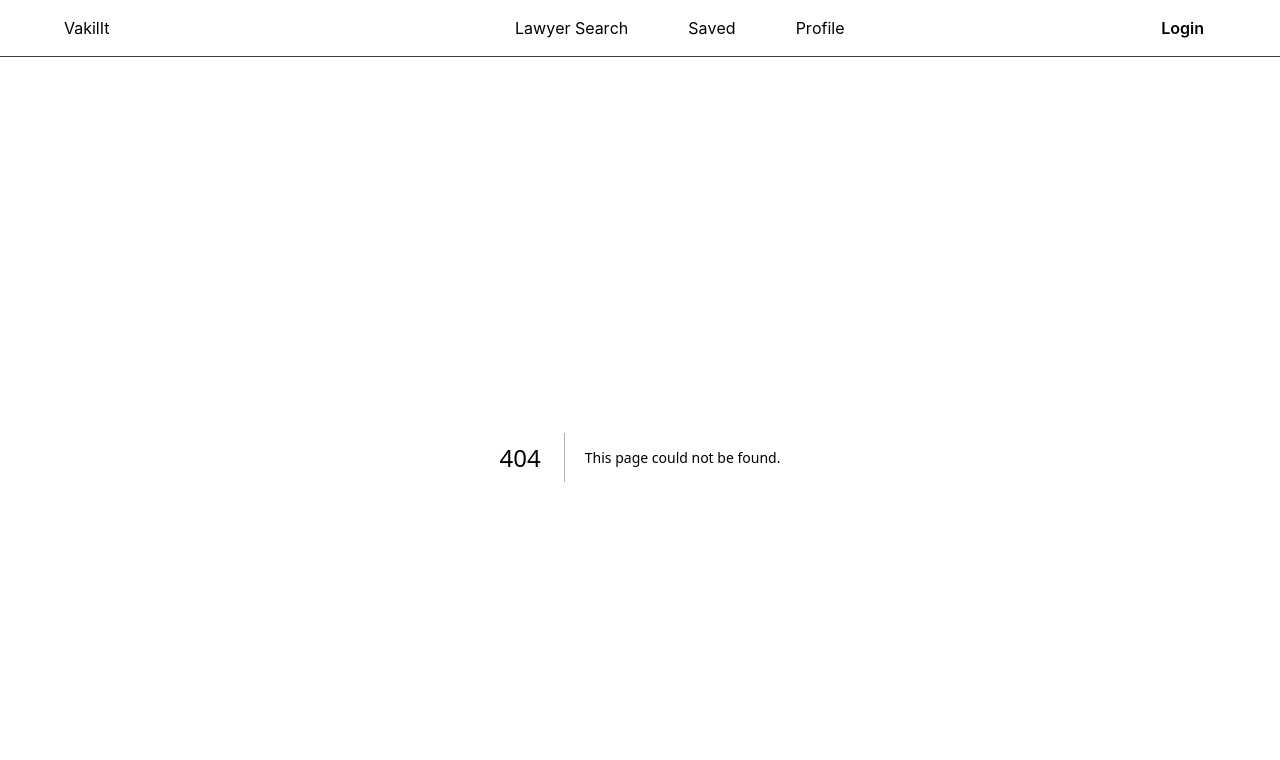
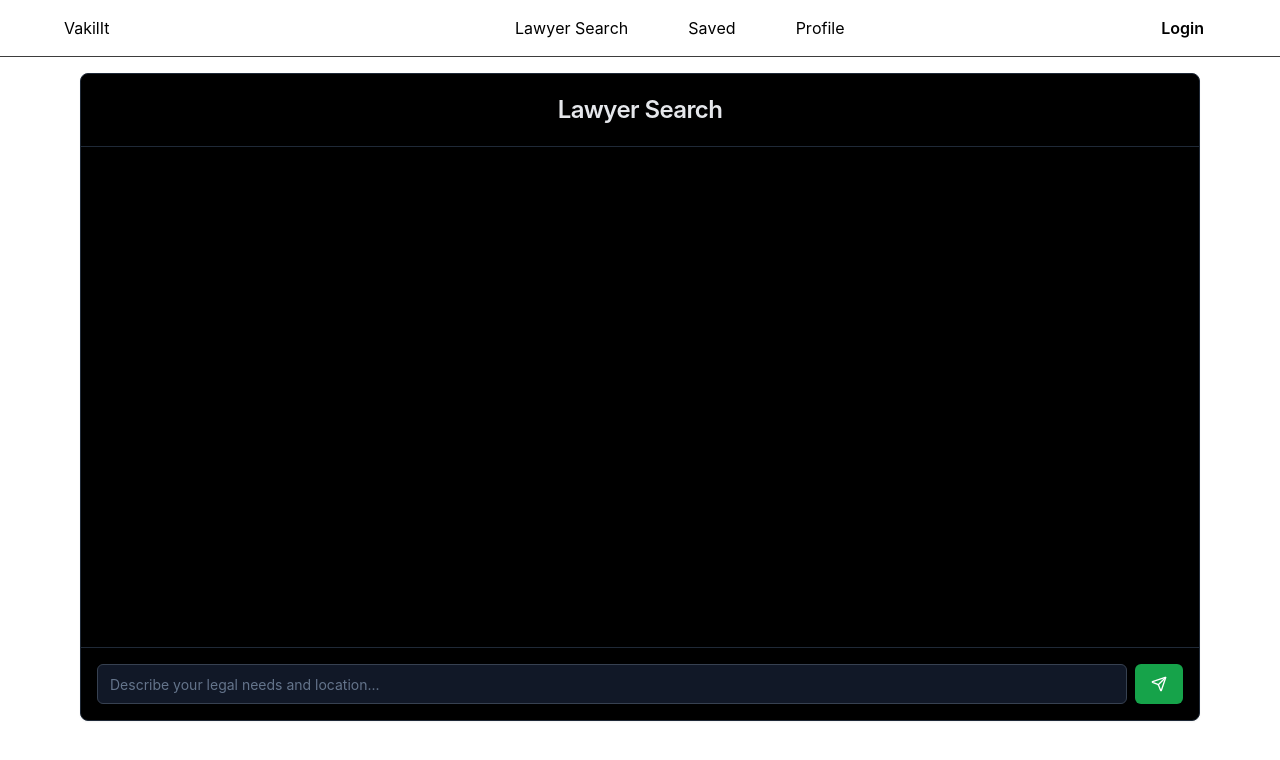
Before and after one commit to vishwajeet-sharma/landing-vkit, a Next.js app: page /saved in a window 1280 px wide. Before the commit this address had no page. Shown: the top 760 px of the page. Built offline with nearby package versions, Linux system fonts and the light colour scheme.

Commit message:
Added url

```diff
--- /dev/null
+++ b/src/app/(main)/saved/page.tsx
@@ -0,0 +1,168 @@
+'use client';
+
+import React, { useState } from 'react';
+import { Card, CardContent, CardHeader, CardTitle } from '@/components/card';
+import { Input } from '@/components/input';
+import { Button } from '@/components/button';
+import { ScrollArea } from '@/components/scroll-area';
+import { Send } from 'lucide-react';
+import { EmojiEvents, Star } from '@mui/icons-material';
+
+interface Lawyer {
+    Name: string;
+    "Cases Won": string;
+    Rating: string;
+    Fees: string;
+    "Area of Expertise": string;
+}
+
+interface Message {
+    role: 'user' | 'assistant';
+    content: string;
+    lawyers?: Lawyer[];
+    error?: string;
+}
+
+const Chatbot = () => {
+    const [messages, setMessages] = useState<Message[]>([]);
+    const [input, setInput] = useState('');
+    const [isLoading, setIsLoading] = useState(false);
+
+    const sendMessage = async () => {
+        if (!input.trim() || isLoading) return;
+
+        setIsLoading(true);
+        const userMessage: Message = { role: 'user', content: input };
+        setMessages(prev => [...prev, userMessage]);
+
+        try {
+            const response = await fetch('/api/generate', {
+                method: 'POST',
+                headers: { 'Content-Type': 'application/json' },
+                body: JSON.stringify({ prompt: input }),
+            });
+
+            const data = await response.json();
+            console.log('API Response:', data); // Debug log
+
+            if (!response.ok) {
+                throw new Error(data.error || 'Failed to get recommendations');
+            }
+
+            if (Array.isArray(data) && data.length > 0) {
+                const aiMessage: Message = {
+                    role: 'assistant',
+                    content: 'Here are some recommended lawyers based on your requirements:',
+                    lawyers: data
+                };
+                setMessages(prev => [...prev, aiMessage]);
+            } else {
+                throw new Error('Invalid response format');
+            }
+
+        } catch (error) {
+            console.error('Error:', error);
+            const errorMessage: Message = {
+                role: 'assistant',
+                content: error instanceof Error ? error.message : 'An error occurred',
+                error: 'error'
+            };
+            setMessages(prev => [...prev, errorMessage]);
+        }
+
+        setIsLoading(false);
+        setInput('');
+    };
+
+    return (
+        <div className="w-full max-w-6xl mx-auto p-4">
+            <Card className="bg-black border-gray-800">
+                <CardHeader className="border-b border-gray-800">
+                    <CardTitle className="text-gray-200 mx-auto">Lawyer Search</CardTitle>
+                </CardHeader>
+                <CardContent className="p-0">
+                    <ScrollArea className="h-[500px] p-4">
+                        <div className="space-y-4">
+                            {messages.map((message, index) => (
+                                <div
+                                    key={index}
+                                    className={`flex ${message.role === 'user' ? 'justify-end' : 'justify-start'} mb-4`}
+                                >
+                                    <div
+                                        className={`max-w-[80%] rounded-lg p-3 ${
+                                            message.role === 'user'
+                                                ? 'bg-green-600 text-white'
+                                                : message.error
+                                                    ? 'bg-red-600 text-white'
+                                                    : 'bg-gray-800 text-gray-200'
+                                        }`}
+                                    >
+                                        <div>{message.content}</div>
+                                        {message.lawyers && message.lawyers.length > 0 && (
+                                            <div className="mt-3 flex flex-wrap gap-5">
+                                                {message.lawyers.map((lawyer: Lawyer, idx: number) => (
+                                                <div
+                                                key={idx}
+                                                className="border border-gray-700 rounded p-4 bg-gray-900 flex flex-col justify-center items-center text-center min-w-[250px] h-95 transition-transform duration-300 hover:scale-110"
+                                            >
+                                                <div className="font-semibold text-lg text-gray-200 mb-2">{lawyer.Name}</div>
+                                                <div className="text-sm text-gray-400 space-y-2">
+                                                    <div>
+                                                        <span className="font-medium text-gray-300">Expertise:</span> {lawyer["Area of Expertise"]}
+                                                    </div>
+                                                    <div className="flex items-center justify-center">
+                                                        <EmojiEvents className="text-green-500 mr-2" />
+                                                        <span className="font-semibold text-green-500">{lawyer["Cases Won"]}</span>
+                                                    </div>
+                                                    <div className="flex items-center justify-center">
+                                                        <Star className="text-yellow-500 mr-2" />
+                                                        <span className="font-semibold text-yellow-500">{lawyer.Rating}/5.0</span>
+                                                    </div>
+                                                    <div>
+                                                        <span className="font-medium text-red-300">Fees: ₹{lawyer.Fees}</span>
+                                                    </div>
+                                                </div>
+                                            </div>
+
+
+
+                                                ))}
+                                            </div>
+                                        )}
+
+                                    </div>
+                                </div>
+                            ))}
+                        </div>
+                    </ScrollArea>
+                    <div className="border-t border-gray-800 p-4">
+                        <div className="flex gap-2">
+                            <Input
+                                value={input}
+                                onChange={(e) => setInput(e.target.value)}
+                                onKeyDown={(e) => {
+                                    if (e.key === 'Enter' && !e.shiftKey) {
+                                        e.preventDefault();
+                                        sendMessage();
+                                    }
+                                }}
+                                placeholder="Describe your legal needs and location..."
+                                className="bg-gray-900 border-gray-700 text-gray-200 focus:border-green-600"
+                                disabled={isLoading}
+                            />
+                            <Button
+                                onClick={sendMessage}
+                                className="bg-green-600 hover:bg-green-700 text-white"
+                                disabled={isLoading}
+                            >
+                                <Send className="h-4 w-4" />
+                            </Button>
+                        </div>
+                    </div>
+                </CardContent>
+            </Card>
+        </div>
+    );
+};
+
+export default Chatbot;
--- a/src/components/Common/AnimatedLink/index.tsx
+++ b/src/components/Common/AnimatedLink/index.tsx
@@ -57,13 +57,23 @@ const letterAnimationTwo = {
   },
 };
 
-const AnimatedLink = ({ title }: { title: string }) => {
+const AnimatedLink = ({
+  title,
+  href,
+}: {
+  title: string;
+  href: string;
+}) => {
   const [isHovered, setIsHovered] = useState(false);
+
   return (
-    <Div
+    <a
+      href={href}
       onMouseEnter={() => setIsHovered(true)}
       onMouseLeave={() => setIsHovered(false)}
+      className="inline-block text-decoration-none"
     >
+      <Div>
         <AnimatedWord
           title={title}
           animations={letterAnimation}
@@ -77,6 +87,7 @@ const AnimatedLink = ({ title }: { title: string }) => {
           />
         </AbsoluteContainer>
       </Div>
+    </a>
   );
 };
 
--- a/src/components/UI/Header/index.tsx
+++ b/src/components/UI/Header/index.tsx
@@ -12,6 +12,8 @@ import {
 } from './styles';
 import raft_logo from '../../../../public/svgs/raft_logo.svg';
 import ic_bars from '../../../../public/svgs/ic_bars.svg';
+
+import ic_import from '../../../../public/svgs/ic_import.svg';
 import { GetStartedButton } from '@/components';
 import AnimatedLink from '@/components/Common/AnimatedLink';
 import { useState } from 'react';
@@ -34,17 +36,21 @@ const Header = () => {
         <Image src={ic_bars} alt="bars" />
       </BurgerMenu>
     </LogoContainer>
+
+    {/* Navigation Menu */}
     <Nav className={isOpen ? 'active' : ''}>
       {links.map((link, i) => (
-            <AnimatedLink key={i} title={link.linkTo} />
+        <AnimatedLink key={i} title={link.linkTo} href={link.url} />
       ))}
     </Nav>
+
+    {/* Call to Actions */}
     <CallToActions className={isOpen ? 'active' : ''}>
-          {/* <AnimatedLink title="Login" /> */}
       <GetStartedButton padding="0.5rem 0.75rem" />
     </CallToActions>
   </Inner>
 </Wrapper>
+
   );
 };
 
```
Lines whose indentation alone changed are shown as unchanged.
